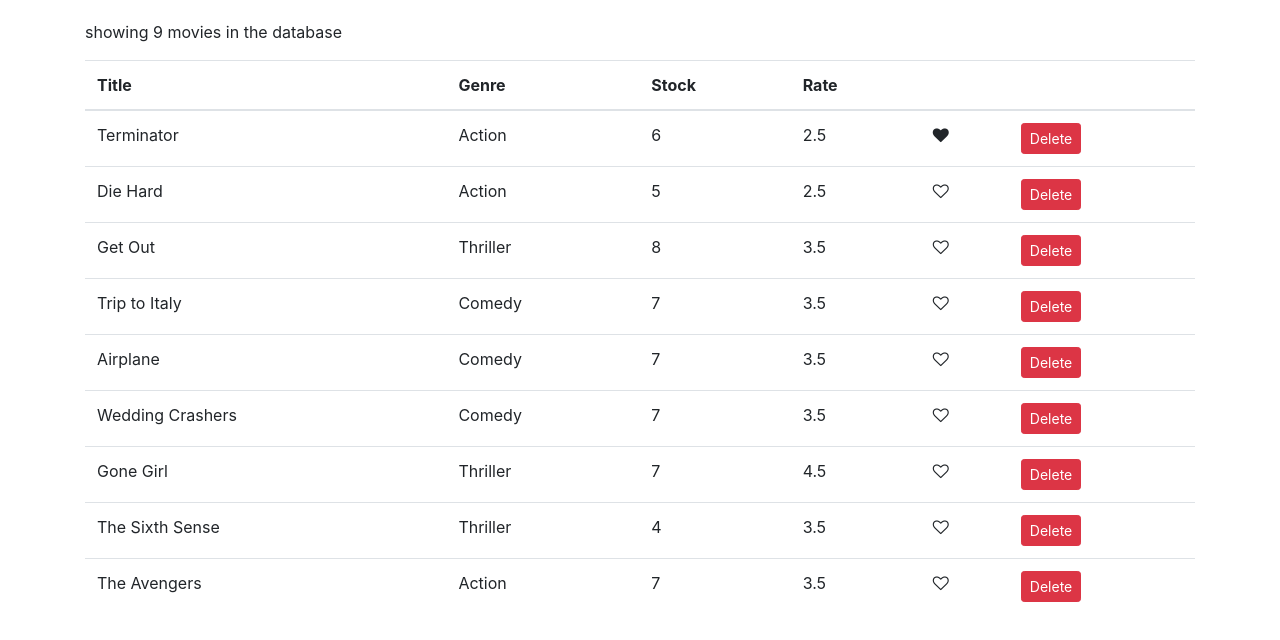
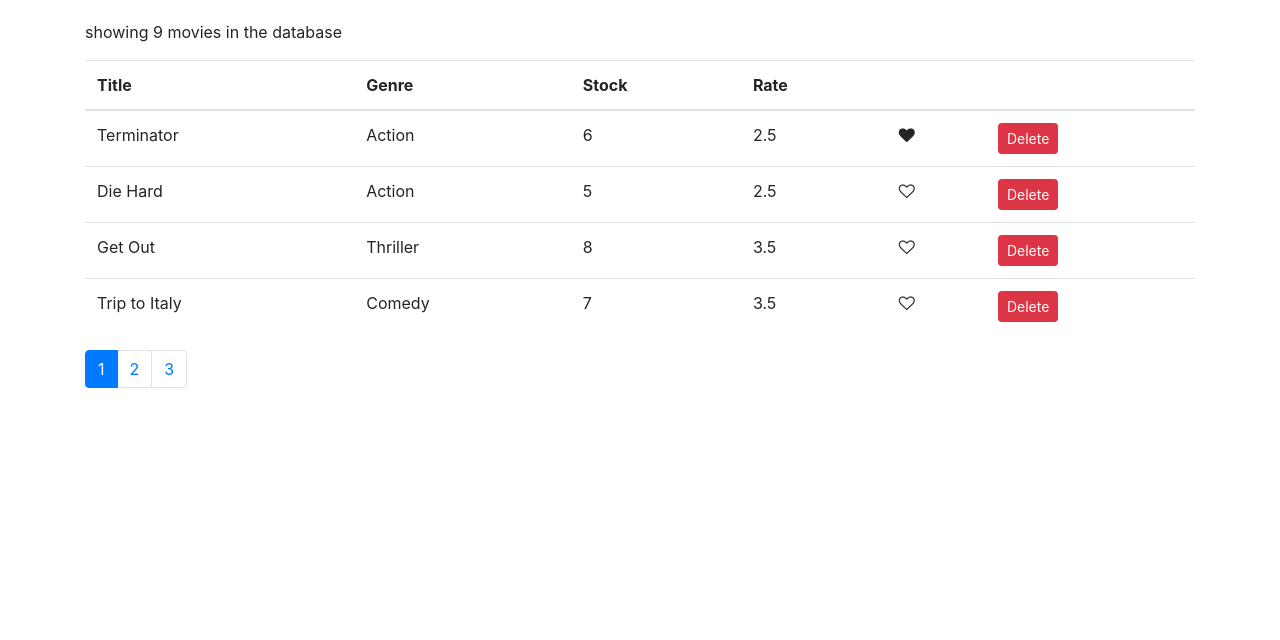
Before and after one commit to EliSheftolovich/Vidly, a React (Create React App) app: page / in a window 1280 px wide. Shown: the top 640 px of the page. Built offline with nearby package versions, Linux system fonts and the light colour scheme.

Commit message:
pagination applied

```diff
--- a/package.json
+++ b/package.json
@@ -8,6 +8,7 @@
     "@testing-library/user-event": "^12.6.2",
     "bootstrap": "^4.6.0",
     "font-awesome": "^4.7.0",
+    "lodash": "^4.17.20",
     "react": "^17.0.1",
     "react-bootstrap": "^1.4.3",
     "react-dom": "^17.0.1",
--- /dev/null
+++ b/src/components/common/pagination.jsx
@@ -0,0 +1,26 @@
+import React from 'react';
+import _ from "lodash";
+
+
+
+const Pagination = props => {
+    const {itemsCount, pageSize, currentPage, onPageChange} = props;
+    const pagesCount = Math.ceil(itemsCount / pageSize);
+    if (pagesCount === 1) return null;
+
+    const pages= _.range(1, pagesCount + 1);
+
+    return (
+        <nav>
+            <ul className="pagination">
+                {pages.map(page => (
+                <li key={page} className= {page === currentPage ? "page-item active" : "page-item"}>
+                    <a className="page-link" onClick={() => onPageChange(page)}>{page}</a>
+                </li>
+                ))}
+            </ul>
+        </nav>
+     );
+}
+
+export default Pagination;
--- a/src/components/movies.jsx
+++ b/src/components/movies.jsx
@@ -1,32 +1,49 @@
 import React, { Component } from 'react';
-import { Table } from 'react-bootstrap';
-import {getMovies} from '../services/fakeMovieService'
+import {Table } from 'react-bootstrap';
+import {getMovies} from '../services/fakeMovieService';
 import Like from './common/like';
+import Pagination from './common/pagination';
+import {paginate} from '../utils/paginate';
 
 class Movies extends Component {
     state = {
-        movies: getMovies()
+        movies: getMovies(),
+        currentPage: 1,
+        pageSize: 4
+
     }
 
-    handleDelete = (movie) => {
+    handleDelete = movie => {
         const movies = this.state.movies.filter(m => m._id !== movie._id);
         this.setState ({movies});
     };
 
-    handleLike = (movie) => {
+    handleLike = movie => {
         const movies = [...this.state.movies];
+        // console.log(movies);
         const index = movies.indexOf(movie);
+        // console.log(index);
         movies[index] = {...movies[index]};
+        // console.log(movies[index]);
         movies[index].liked = !movies[index].liked;
+        // console.log(movies[index].liked);
         this.setState({movies});
 
     }
 
+    handlePageChange = page => {
+        this.setState({currentPage: page});
+    }
+
+
+
     render() {
         const {length: count} = this.state.movies;
+        const {pageSize, currentPage, movies: allMovies} = this.state;
 
-        if(count === 0 )
-        return <p>there are no movies in the database</p>
+        if(count === 0 ) return <p>there are no movies in the database</p>
+
+        const movies = paginate(allMovies, currentPage, pageSize)
 
         return (
             <React.Fragment>
@@ -43,7 +60,7 @@
                     </tr>
                 </thead>
                 <tbody>
-                    {this.state.movies.map(movie=>(
+                    {movies.map(movie=>(
                     <tr key={movie._id}>
                         <td>{movie.title}</td>
                         <td>{movie.genre.name}</td>
@@ -57,6 +74,11 @@
 
                 </tbody>
             </Table>
+
+            <Pagination itemsCount={count}
+            pageSize={pageSize}
+            currentPage={currentPage}
+            onPageChange={this.handlePageChange}/>
             </React.Fragment>
           );
     }
--- /dev/null
+++ b/src/utils/paginate.js
@@ -0,0 +1,6 @@
+import _ from "lodash";
+
+export function paginate(items, pageNumber, pageSize) {
+    const startIndex = (pageNumber -1) * pageSize;
+    return _(items).slice(startIndex).take(pageSize).value();
+}
```
Also changed, not shown: 2 other files (tests, documents, lock files or other folders).
